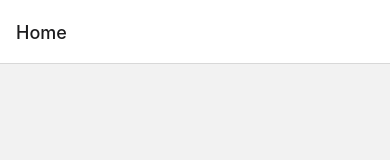
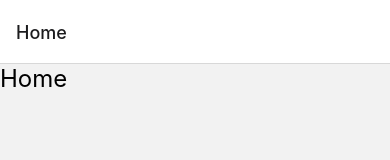
Before and after one commit to paolojulian/myday-app, a React Native app: screen /Home in a window 390 px wide. Shown: the top 160 px of the page. Built offline with nearby package versions, Linux system fonts and the light colour scheme.

Commit message:
Feature - Initialize common components

```diff
--- /dev/null
+++ b/src/components/Stack.tsx
@@ -0,0 +1,18 @@
+import { ComponentProps } from 'react';
+import { StyleSheet, View } from 'react-native';
+
+type StackProps = ComponentProps<typeof View>;
+
+export default function Stack({ style, ...props }: StackProps) {
+  return (
+    <View {...props} style={[style, styles.container]}>
+      {props.children}
+    </View>
+  );
+}
+
+const styles = StyleSheet.create({
+  container: {
+    flexDirection: 'column',
+  },
+});
--- /dev/null
+++ b/src/components/Typography.tsx
@@ -0,0 +1,26 @@
+import { ComponentProps, useMemo } from 'react';
+import { StyleSheet, Text } from 'react-native';
+
+type TypographyProps = {
+  variant: 'heading' | 'body';
+} & ComponentProps<typeof Text>;
+
+export default function Typography({ variant, ...props }: TypographyProps) {
+  const variantStyle = useMemo(() => {
+    if (variant === 'heading') {
+      return styles.heading;
+    }
+    return styles.body;
+  }, [variant]);
+
+  return <Text {...props} style={[variantStyle]}></Text>;
+}
+
+const styles = StyleSheet.create({
+  heading: {
+    fontSize: 24,
+  },
+  body: {
+    fontSize: 16,
+  },
+});
--- a/src/screens/HomeScreen.tsx
+++ b/src/screens/HomeScreen.tsx
@@ -1,3 +1,10 @@
+import Stack from '../components/Stack';
+import Typography from '../components/Typography';
+
 export default function HomeScreen() {
-  return null;
+  return (
+    <Stack>
+      <Typography variant='heading'>Home</Typography>
+    </Stack>
+  );
 }
```
Also changed, not shown: src/components/Row.tsx (added, +18 -0 lines).
